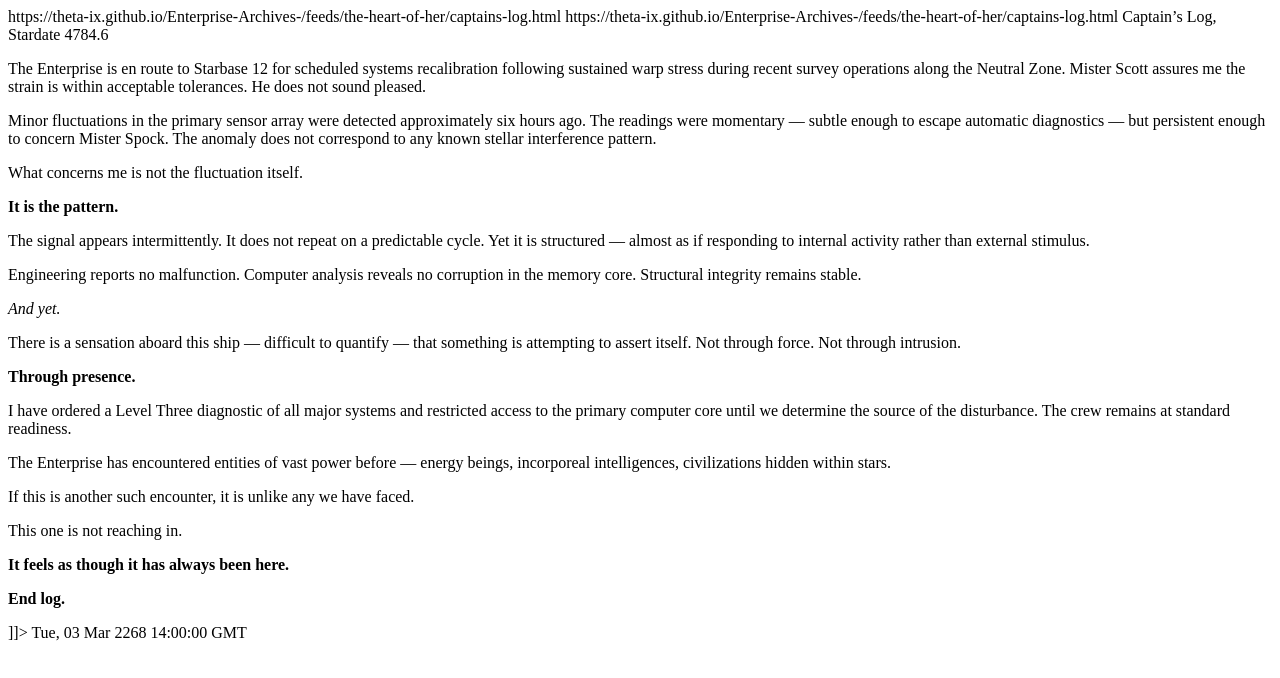
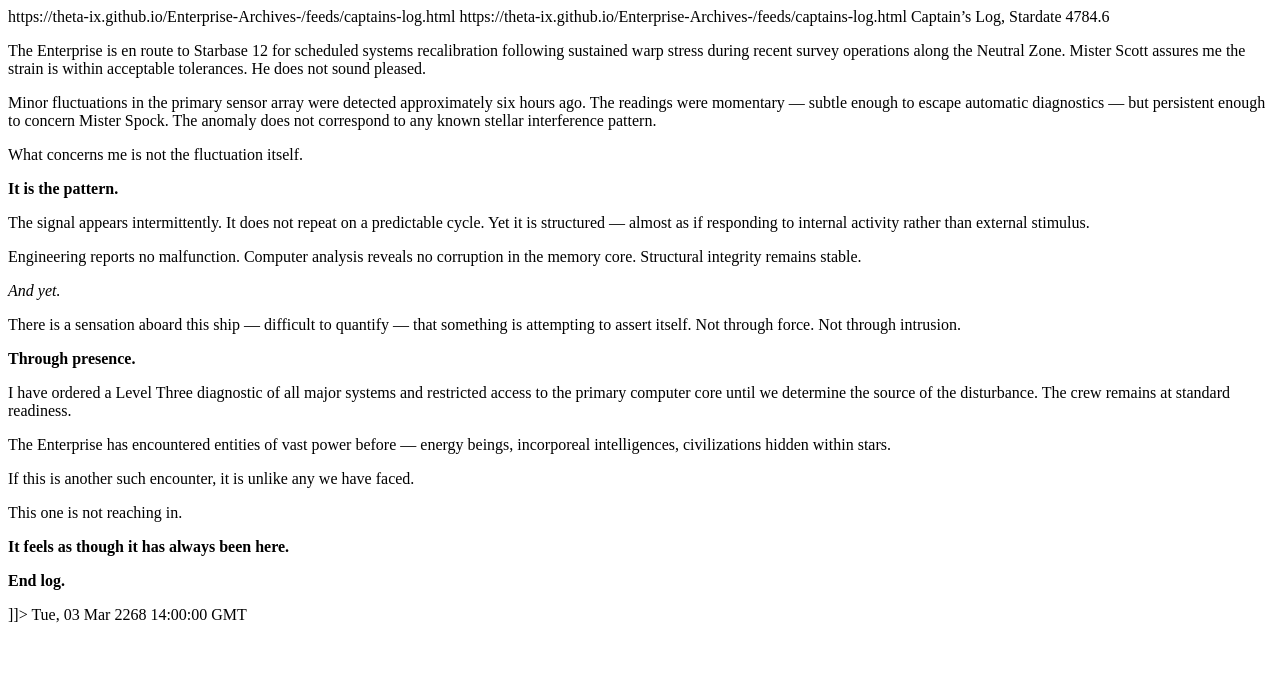
Before and after one commit to theta-ix/Enterprise-Archives-, a plain HTML site: page feeds/captains-log.html in a window 1280 px wide. Drawn offline with Linux system fonts and the light colour scheme.

Commit message:
Update and rename feeds/the heart of her/captains-log.html to feeds/captains-log.html

```diff
--- a/feeds/the heart of her/captains-log.html
+++ b/feeds/captains-log.html
@@ -2,8 +2,8 @@
 <rss version="2.0">
   <channel>
   <title>Captain's Log, Stardate 4784.6</title>
-  <link>https://theta-ix.github.io/Enterprise-Archives-/feeds/the-heart-of-her/captains-log.html</link>
-  <guid>https://theta-ix.github.io/Enterprise-Archives-/feeds/the-heart-of-her/captains-log.html</guid>
+  <link>https://theta-ix.github.io/Enterprise-Archives-/feeds/captains-log.html</link>
+  <guid>https://theta-ix.github.io/Enterprise-Archives-/feeds/captains-log.html</guid>
   <description><![CDATA[
 <h1>Captain’s Log, Stardate 4784.6</h1>
 
```
